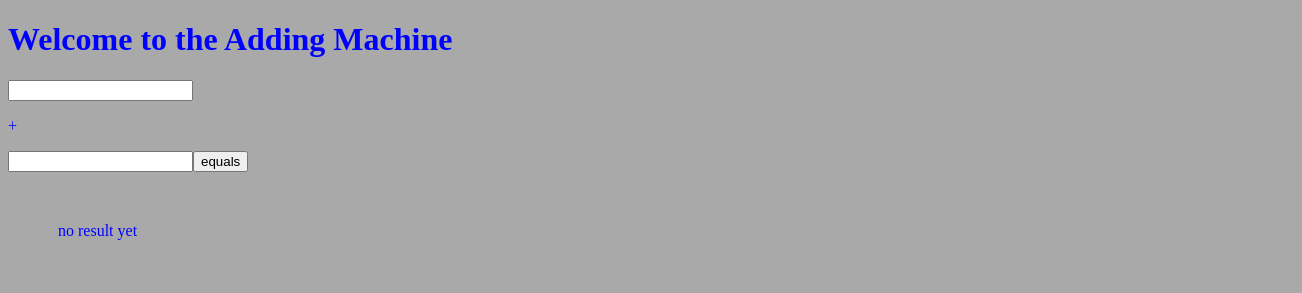
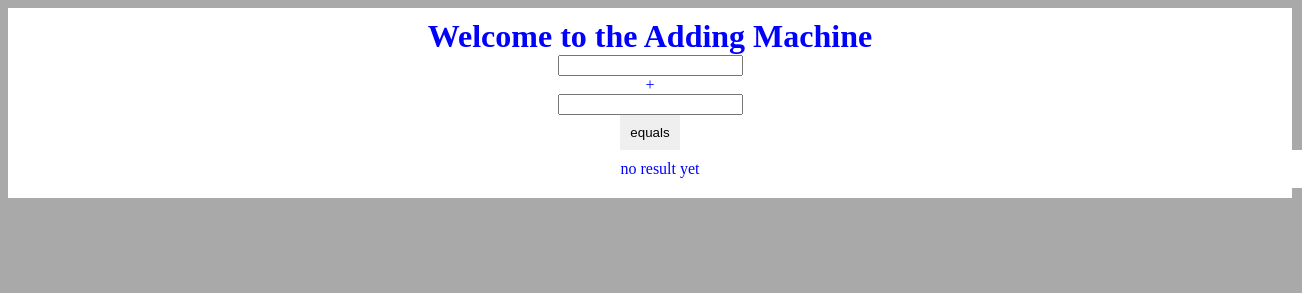
Before and after one commit to JustiP3/addBigNumbers, a plain HTML site: page index.html in a window 1280 px wide. Shown: the whole page, 1302 px wide, since content can reach past the window. Drawn offline with Linux system fonts and the light colour scheme.

Commit message:
center content. update style

```diff
--- a/style.css
+++ b/style.css
@@ -2,17 +2,41 @@ body {
   background-color: darkgray;
 }
 h1 {
+  margin: auto;
   color: blue;
+  text-align: center;
 }
 p {
   color: blue;
+  margin: auto;
+  text-align: center;
 }
 
 div {
   display: center;
+  width: 100%;
+  display: block;
+  margin: auto;
+  text-align: center;
+  padding: 10px;
+  border: 10px;
+  border-color: blue;
+  background-color: white;
+}
+
+button {
+  display: block;
+  margin: auto;
+  text-align: center;
+  padding: 10px;
+  border: 10px;
 }
 
 .result {
   padding: 50px;
   color: blue;
+  margin: auto;
+  text-align: center;
+  padding: 10px;
+  border: 10px;
 }
```
Also changed, not shown: 1 other file.
